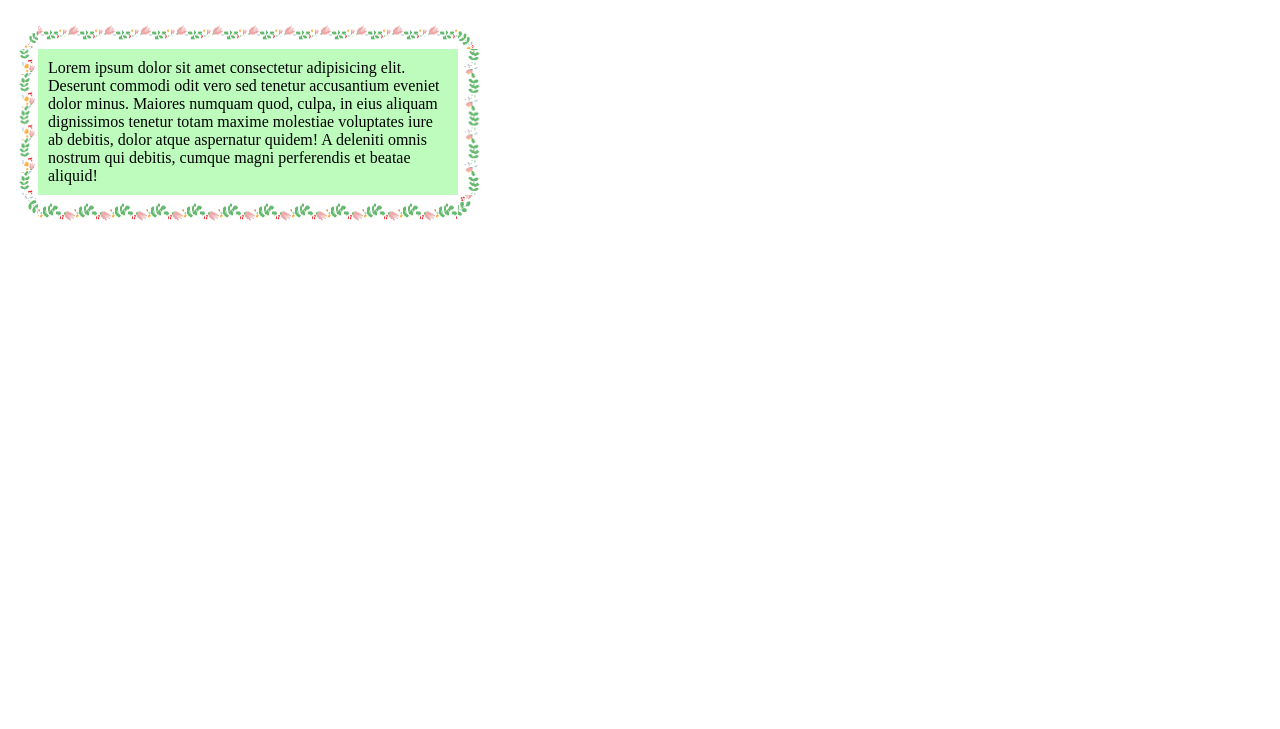
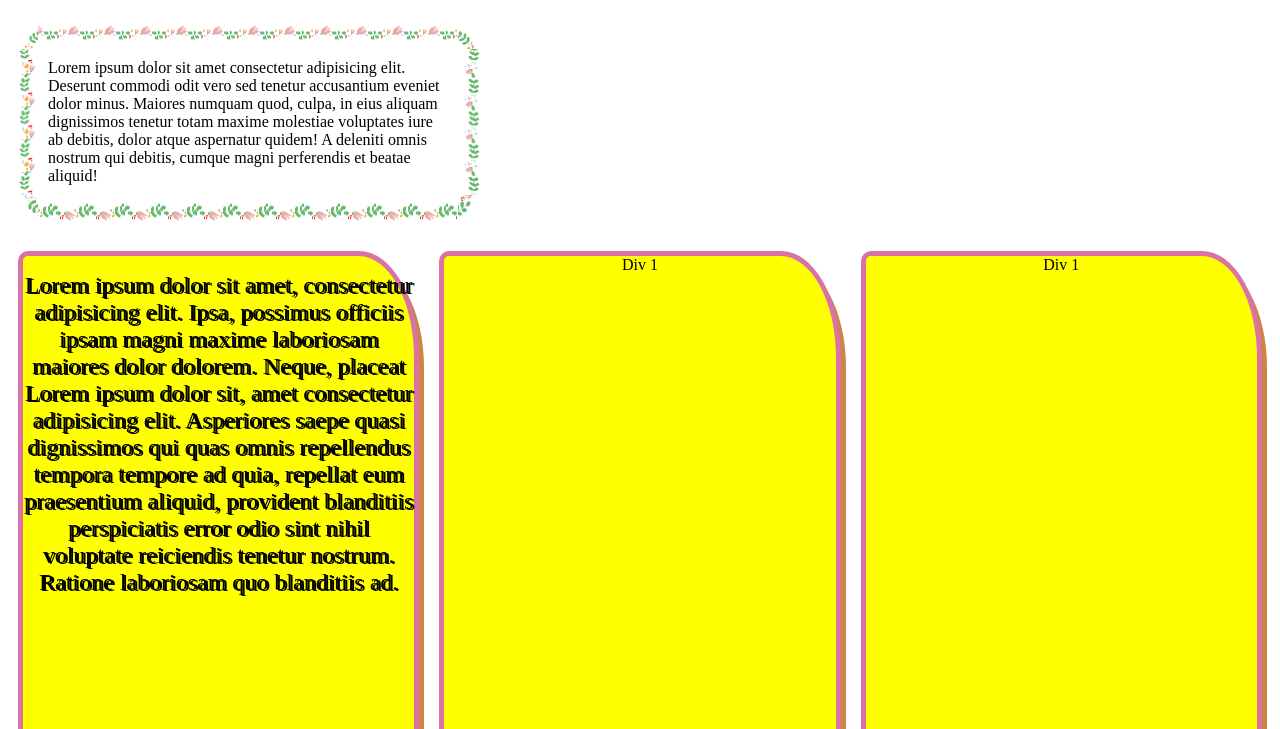
Before and after one commit to mutasim99/fourth-github, a plain HTML site: page index.html in a window 1280 px wide. Shown: the part 71-800 px from the top of the page. Drawn offline with Linux system fonts and the light colour scheme.

Commit message:
added all div

```diff
--- a/index.html
+++ b/index.html
@@ -8,9 +8,22 @@
     <link rel="stylesheet" href="style.css">
     </head>
 <body>
-    <div>
+    <div id="r2">
        <h1 id="r1">Nothing about css</h1>
        <p class="y">Lorem ipsum dolor sit amet consectetur adipisicing elit. Deserunt commodi odit vero sed tenetur accusantium eveniet dolor minus. Maiores numquam quod, culpa, in eius aliquam dignissimos tenetur totam maxime molestiae voluptates iure ab debitis, dolor atque aspernatur quidem! A deleniti omnis nostrum qui debitis, cumque magni perferendis et beatae aliquid!</p>
+
     </div>
+    <div id="a">
+        <div class="b">
+            <p>
+                <span>
+                    Lorem ipsum dolor sit amet, consectetur adipisicing elit. Ipsa, possimus officiis ipsam magni maxime laboriosam maiores dolor dolorem. Neque, placeat Lorem ipsum dolor sit, amet consectetur adipisicing elit. Asperiores saepe quasi dignissimos qui quas omnis repellendus tempora tempore ad quia, repellat eum praesentium aliquid, provident blanditiis perspiciatis error odio sint nihil voluptate reiciendis tenetur nostrum. Ratione laboriosam quo blanditiis ad.
+                </span>
+            </p>
+        </div>
+        <div class="b">Div 1</div>
+            <div class="b">Div 1</div>
+    </div>
+
 </body>
 </html>
--- a/style.css
+++ b/style.css
@@ -15,7 +15,32 @@ h1{
     border-image-repeat:  repeat;
     width: 400px;
     height: 100%;
-    background-color: rgba(152, 251, 152, 0.626);
+    background-color: white;
     border-radius: 50px 15%;
     background-position: 50%;
+
 }
+#a{
+    display: flex;
+    justify-content: center;
+    text-align: center;
+    min-height: 800px;
+    background-color: #fff;
+    color: black;
+}
+.b{
+    height:700px;
+    width: 800px;
+    background: yellow;
+    margin: 10px;
+    border: 5px solid rgba(207, 81, 207, 0.808);
+    border-radius: 10px 15%;
+    box-shadow: 5px 10px peru;
+
+}
+span{
+    text-align: center;
+    text-shadow: 2px .5px;
+    font-size: x-large;
+    overflow-wrap: break-word;
+}
```
